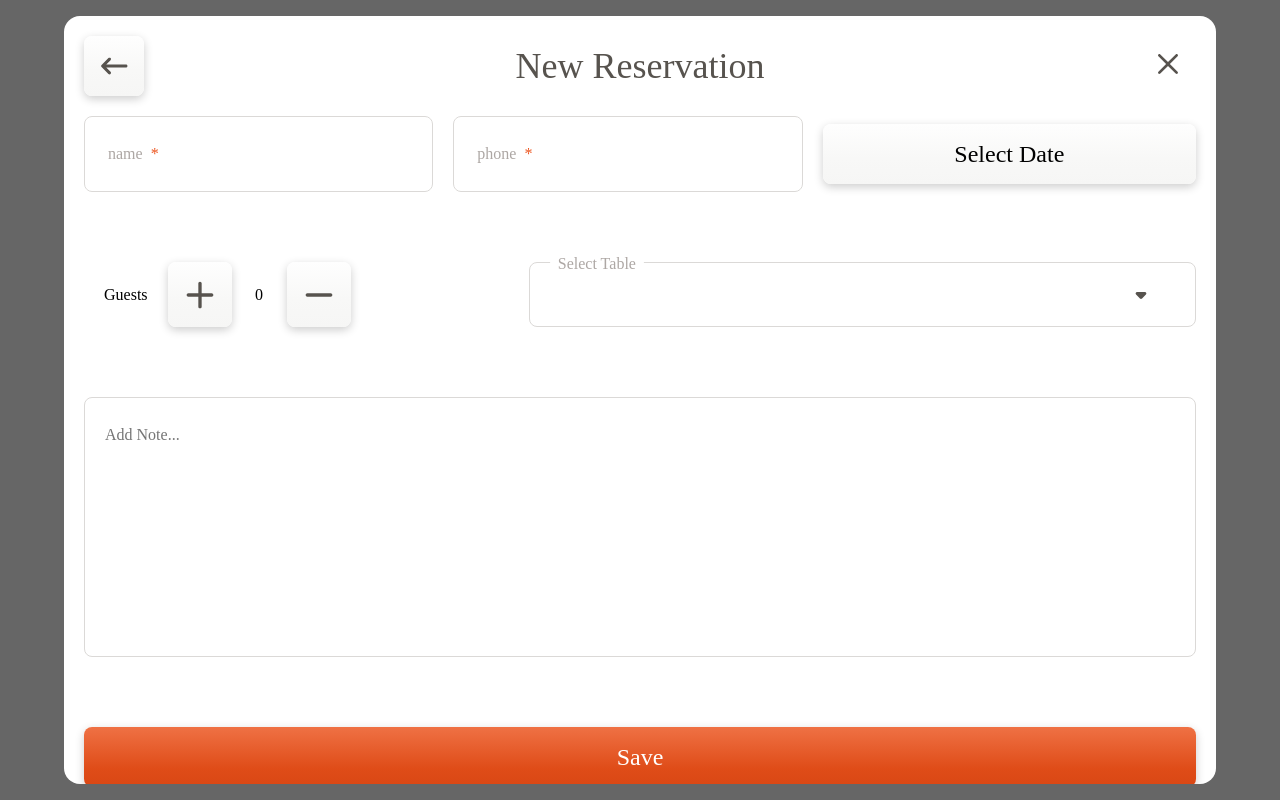
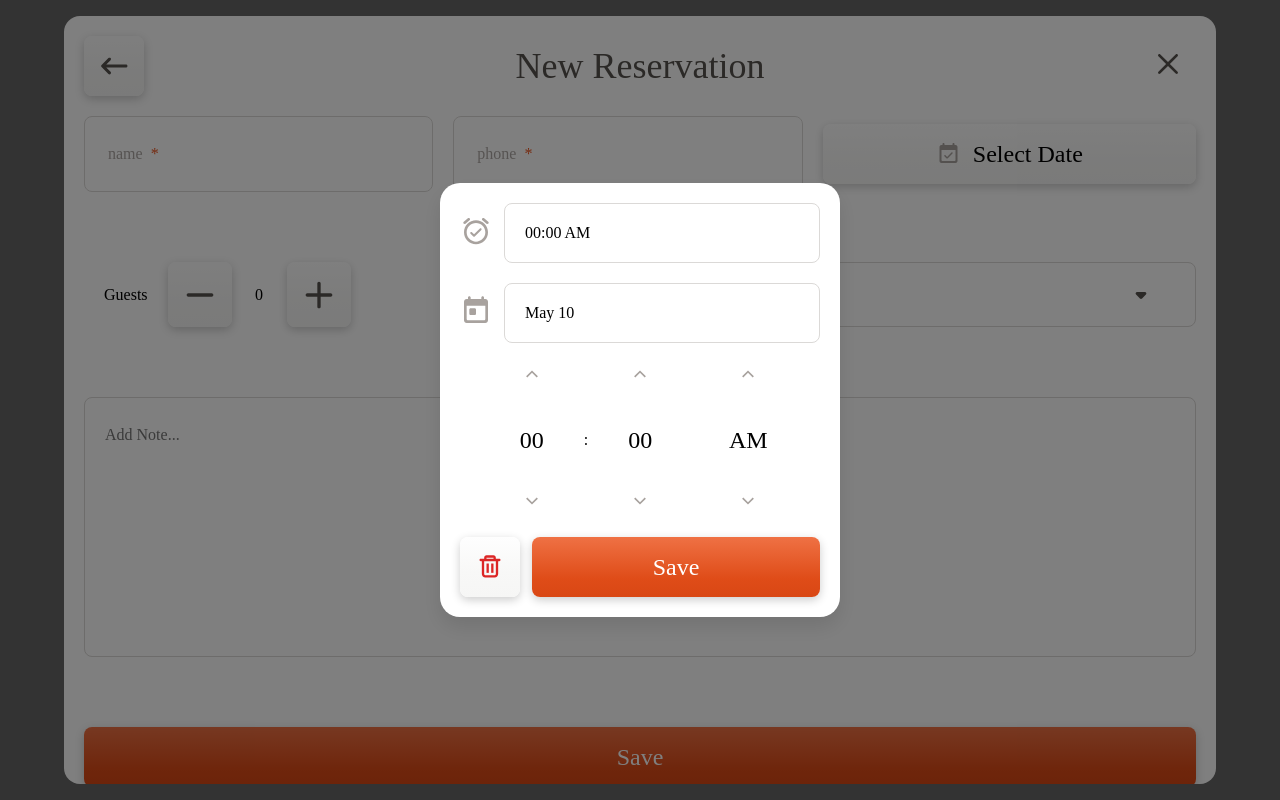
Before and after one commit to Haegnim/quiz-manage-reservations, a SvelteKit app: page /edit in a window 1280 px wide. Built offline with nearby package versions, Linux system fonts and the light colour scheme.

Commit message:
feat : select date modal

```diff
--- /dev/null
+++ b/src/components/selectDate.svelte
@@ -0,0 +1,199 @@
+<script lang="ts">
+	import Button from './common/button.svelte';
+	import DateCheckIcon from '../../static/event_available.svg?raw';
+	import Alarm from '../../static/alarm_on.svg?raw';
+	import Today from '../../static/today.svg?raw';
+	import Trash from '../../static/trash.svg?raw';
+	import ArrowDownIcon from '../../static/chevron-down.svg?raw';
+	import ArrowUpIcon from '../../static/chevron-up.svg?raw';
+	let handleClick = () => {};
+	const handleTrashClick = (event: MouseEvent) => {
+		event.preventDefault();
+		console.log('Trash button clicked');
+		// 여기에 Trash 버튼을 클릭했을 때 수행할 동작을 작성합니다.
+	};
+
+	const handleSeatedClick = (event: MouseEvent) => {
+		event.preventDefault();
+		console.log('Seated button clicked');
+		// 여기에 Seated 버튼을 클릭했을 때 수행할 동작을 작성합니다.
+	};
+
+	let hour: string = '00';
+	let minute: string = '00';
+	let meridiem: string = 'AM';
+	let time: string = hour + ':' + minute + ' ' + meridiem;
+
+	const updateHourMinute = (props: string, count: number, max: number, min: number) => {
+		let num: number = Number(props) + count;
+		if (num < min) {
+			num = max;
+		} else if (num > max) {
+			num = min;
+		}
+
+		const formattedNum = num < 10 ? '0' + num : num.toString();
+		return formattedNum;
+	};
+
+	const hourCount = (props: string, count: number) => {
+		console.log('hourCount');
+		hour = updateHourMinute(props, count, 12, 1);
+	};
+
+	const minuteCount = (props: string, count: number) => {
+		console.log('minuteCount');
+		minute = updateHourMinute(props, count, 59, 0);
+	};
+
+	const handleInputKeyDown = (event: KeyboardEvent) => {
+		if (event.key === 'Enter') {
+			event.preventDefault();
+			hour = updateHourMinute(hour, 0, 12, 1);
+		}
+	};
+
+	const handleUpClick = (type: string, count: number, props: string, event: MouseEvent) => {
+		event.preventDefault();
+		console.log('handleUpClick');
+		if (type === 'hour') {
+			hourCount(props, count);
+		} else if (type === 'minute') {
+			minuteCount(props, count);
+		}
+	};
+	let month: string = 'May';
+	let day: string = '10';
+</script>
+
+<Button {handleClick} customClass={'flex-1'}>{@html DateCheckIcon} Select Date</Button>
+<div class="bg-overlay">
+	<div class="modal">
+		<div class="input-box row">
+			<label for="time">
+				{@html Alarm}
+			</label>
+			<input id="time" class="dial-result" value={hour + ':' + minute + ' ' + meridiem} readonly />
+		</div>
+		<div class="input-box row">
+			<label for="date">
+				{@html Today}
+			</label>
+			<input id="date" class="dial-result" value={month + ' ' + day} readonly />
+		</div>
+		<div class="row dial-box">
+			<div class="dial">
+				<button
+					on:click={(event) => {
+						handleUpClick('hour', +1, hour, event);
+					}}>{@html ArrowUpIcon}</button
+				>
+				<input type="text" bind:value={hour} on:keydown={handleInputKeyDown} />
+				<button
+					on:click={(event) => {
+						handleUpClick('hour', -1, hour, event);
+					}}
+					type="button">{@html ArrowDownIcon}</button
+				>
+			</div>
+			:
+			<div class="dial">
+				<button
+					on:click={(event) => {
+						handleUpClick('minute', +1, minute, event);
+					}}>{@html ArrowUpIcon}</button
+				>
+				<input type="text" bind:value={minute} />
+				<button
+					on:click={(event) => {
+						handleUpClick('minute', -1, minute, event);
+					}}>{@html ArrowDownIcon}</button
+				>
+			</div>
+			<div class="dial ml-8">
+				<button>{@html ArrowUpIcon}</button>
+				<input type="text" value={meridiem} />
+				<button>{@html ArrowDownIcon}</button>
+			</div>
+		</div>
+		<div class="row">
+			<Button handleClick={handleTrashClick}>
+				{@html Trash}
+			</Button>
+			<Button handleClick={handleSeatedClick} customClass={'bg-orange flex-1'}>Save</Button>
+		</div>
+	</div>
+</div>
+
+<style>
+	.bg-overlay {
+		width: 100%;
+		height: 100vh;
+		position: fixed;
+		top: 0;
+		left: 0;
+		display: flex;
+		justify-content: center;
+		align-items: center;
+		background-color: rgba(0, 0, 0, 0.5);
+		z-index: 999;
+	}
+	.modal {
+		width: 400px;
+		/* height: 400px; */
+		padding: 20px;
+		background-color: #fff;
+		border-radius: 20px;
+		box-shadow: 0 10px 20px rgba(0, 0, 0, 0.1);
+		display: flex;
+		flex-direction: column;
+		justify-content: space-between;
+		gap: 20px;
+	}
+	.row {
+		display: flex;
+		align-items: center;
+		gap: 12px;
+	}
+	.ml-8 {
+		margin-left: 16px;
+	}
+
+	.dial-result {
+		flex: 1;
+		padding: 20px;
+		text-align: start;
+		border: #dbd9d7 1px solid;
+		border-radius: 8px;
+	}
+	.dial-result:focus {
+		outline: #fa8960 2px solid;
+	}
+	.dial-box {
+		flex: 1;
+		width: 100%;
+		display: flex;
+		justify-content: center;
+	}
+
+	.dial {
+		display: flex;
+		flex-direction: column;
+		justify-content: center;
+		align-items: center;
+		font-weight: bold;
+		font-size: 24px;
+	}
+
+	.dial input {
+		width: 80px;
+		height: 100px;
+		padding: 20px 8px;
+		text-align: center;
+
+		border: none;
+	}
+	.dial input:focus {
+		outline: none;
+	}
+</style>
--- a/src/routes/edit/+page.svelte
+++ b/src/routes/edit/+page.svelte
@@ -5,6 +5,7 @@
 	import Selecter from '../../components/common/selecter.svelte';
 	import PlusIcon from '../../../static/math-plus.svg?raw';
 	import MinusIcon from '../../../static/math-minus.svg?raw';
+	import SelectDate from '../../components/selectDate.svelte';
 	let handleClick = () => {};
 	let type: 'button' | 'submit' = 'submit';
 	let mathClass = 'flex-1';
@@ -38,17 +39,22 @@
 	<div class="row w-100 mb-70">
 		<Input name={'name'} bind:value={nameInputValue} />
 		<Input name={'phone'} bind:value={phoneInputValue} />
-		<Button {handleClick} customClass={mathClass}>Select Date</Button>
+		<SelectDate />
+		<!-- <Button {handleClick} customClass={mathClass}>Select Date</Button> -->
 	</div>
 
 	<div class="row w-100 mb-70">
 		<div class="row">
 			Guests
-			<Button handleClick={handlePlusClick} customClass={mathClass}>{@html PlusIcon}</Button>
+			<Button handleClick={handleMinusClick} customClass={mathClass}>
+				{@html MinusIcon}
+			</Button>
 			<span class="count">
 				{count}
 			</span>
-			<Button handleClick={handleMinusClick} customClass={mathClass}>{@html MinusIcon}</Button>
+			<Button handleClick={handlePlusClick} customClass={mathClass}>
+				{@html PlusIcon}
+			</Button>
 		</div>
 		<Selecter bind:selectOption>Select Table</Selecter>
 	</div>
```
Also changed, not shown: src/components/reservationCard.svelte (+39 -41 lines).
